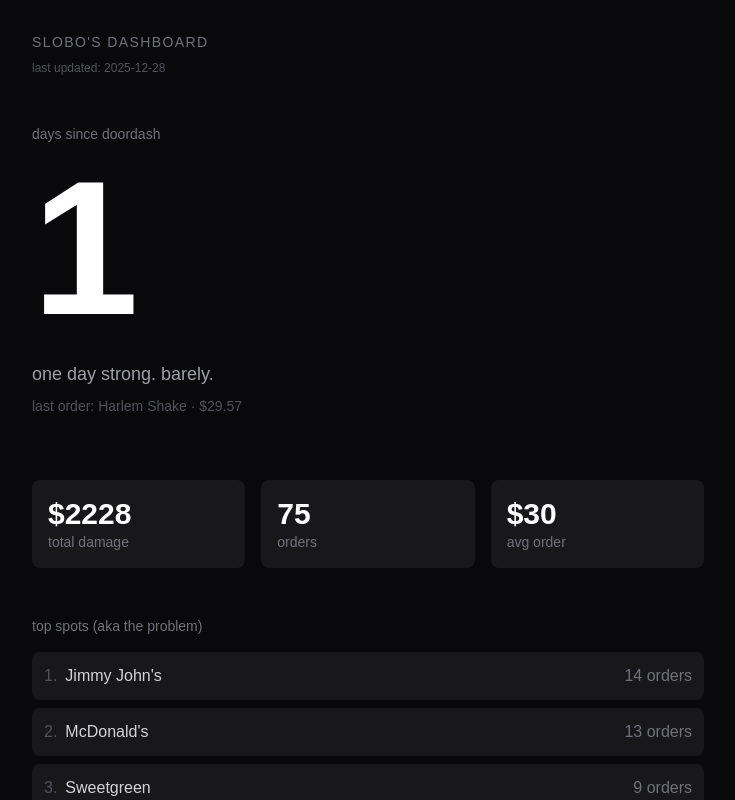
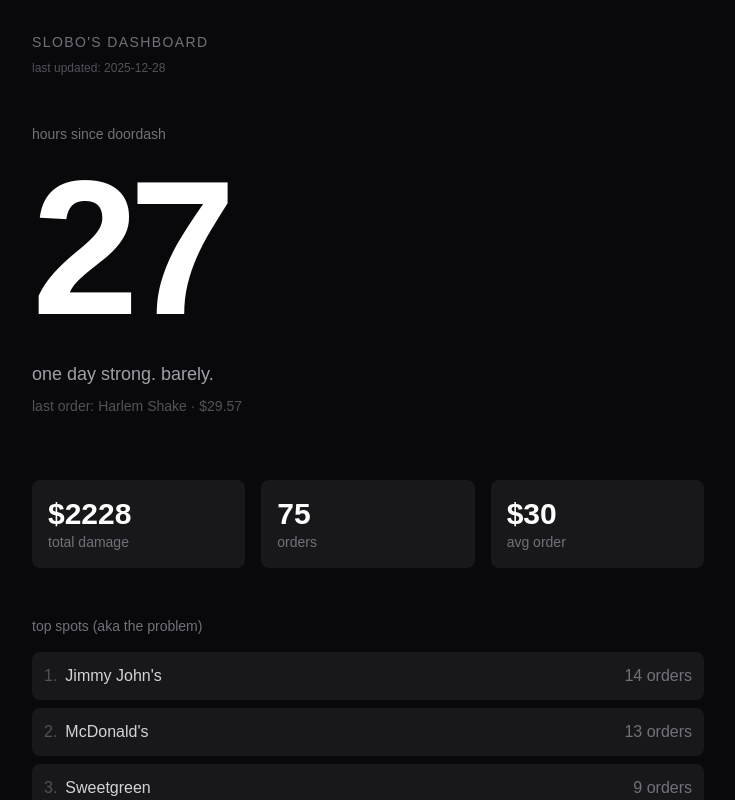
Before and after one commit to aslobodnik/dashboard, a Next.js app: page / in a window 1280 px wide. Shown: the top 800 px of the page, without its empty margins (272-1007 px from the left). Built offline with nearby package versions, Linux system fonts and the light colour scheme.

Commit message:
show hours instead of days when last order was within 100 hours

```diff
--- a/src/app/page.tsx
+++ b/src/app/page.tsx
@@ -8,11 +8,16 @@ interface Order {
   type: string;
 }
 
-function getDaysSince(dateStr: string): number {
+function getTimeSince(dateStr: string): { value: number; unit: "hours" | "days" } {
   const orderDate = new Date(dateStr);
   const today = new Date();
-  const diffTime = today.getTime() - orderDate.getTime();
-  return Math.floor(diffTime / (1000 * 60 * 60 * 24));
+  const diffMs = today.getTime() - orderDate.getTime();
+  const hours = Math.floor(diffMs / (1000 * 60 * 60));
+
+  if (hours < 100) {
+    return { value: hours, unit: "hours" };
+  }
+  return { value: Math.floor(hours / 24), unit: "days" };
 }
 
 function getStats(orderList: Order[]) {
@@ -30,16 +35,20 @@ function getStats(orderList: Order[]) {
 export default function Home() {
   const orderList = orders.orders as Order[];
   const latestOrder = orderList[0];
-  const daysSince = getDaysSince(latestOrder.date);
+  const timeSince = getTimeSince(latestOrder.date);
   const stats = getStats(orderList);
 
-  const getMessage = (days: number) => {
-    if (days === 0) return "you ordered today. no self control.";
-    if (days === 1) return "one day strong. barely.";
-    if (days < 3) return "still in the danger zone.";
-    if (days < 7) return "a whole week? impressive... for you.";
-    if (days < 14) return "who even are you anymore?";
-    if (days < 30) return "your wallet thanks you.";
+  const getMessage = (value: number, unit: "hours" | "days") => {
+    if (unit === "hours") {
+      if (value < 1) return "you literally just ordered. come on.";
+      if (value < 6) return "still digesting the regret.";
+      if (value < 24) return "not even a full day yet.";
+      if (value < 48) return "one day strong. barely.";
+      return "still in the danger zone.";
+    }
+    if (value < 7) return "a whole week? impressive... for you.";
+    if (value < 14) return "who even are you anymore?";
+    if (value < 30) return "your wallet thanks you.";
     return "are you okay? blink twice if you need help.";
   };
 
@@ -56,11 +65,11 @@ export default function Home() {
         </header>
 
         <section className="mb-16">
-          <div className="text-zinc-500 text-sm mb-2">days since doordash</div>
+          <div className="text-zinc-500 text-sm mb-2">{timeSince.unit} since doordash</div>
           <div className="text-[12rem] font-bold leading-none tracking-tighter text-white">
-            {daysSince}
+            {timeSince.value}
           </div>
-          <p className="text-zinc-400 text-lg mt-4">{getMessage(daysSince)}</p>
+          <p className="text-zinc-400 text-lg mt-4">{getMessage(timeSince.value, timeSince.unit)}</p>
           <p className="text-zinc-600 text-sm mt-2">
             last order: {latestOrder.restaurant} &middot; ${latestOrder.total.toFixed(2)}
           </p>
```
Also changed, not shown: 1 other file (tests, documents, lock files or other folders).
